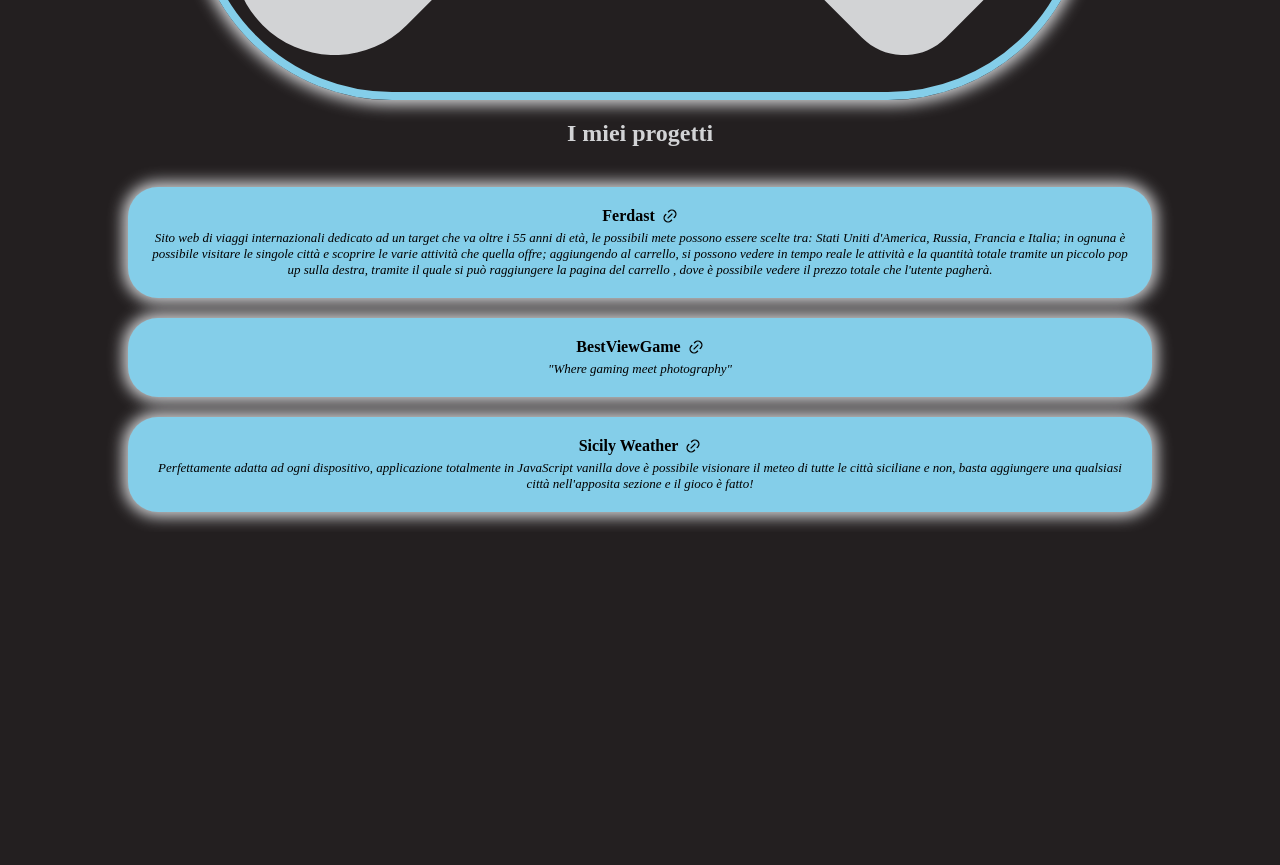
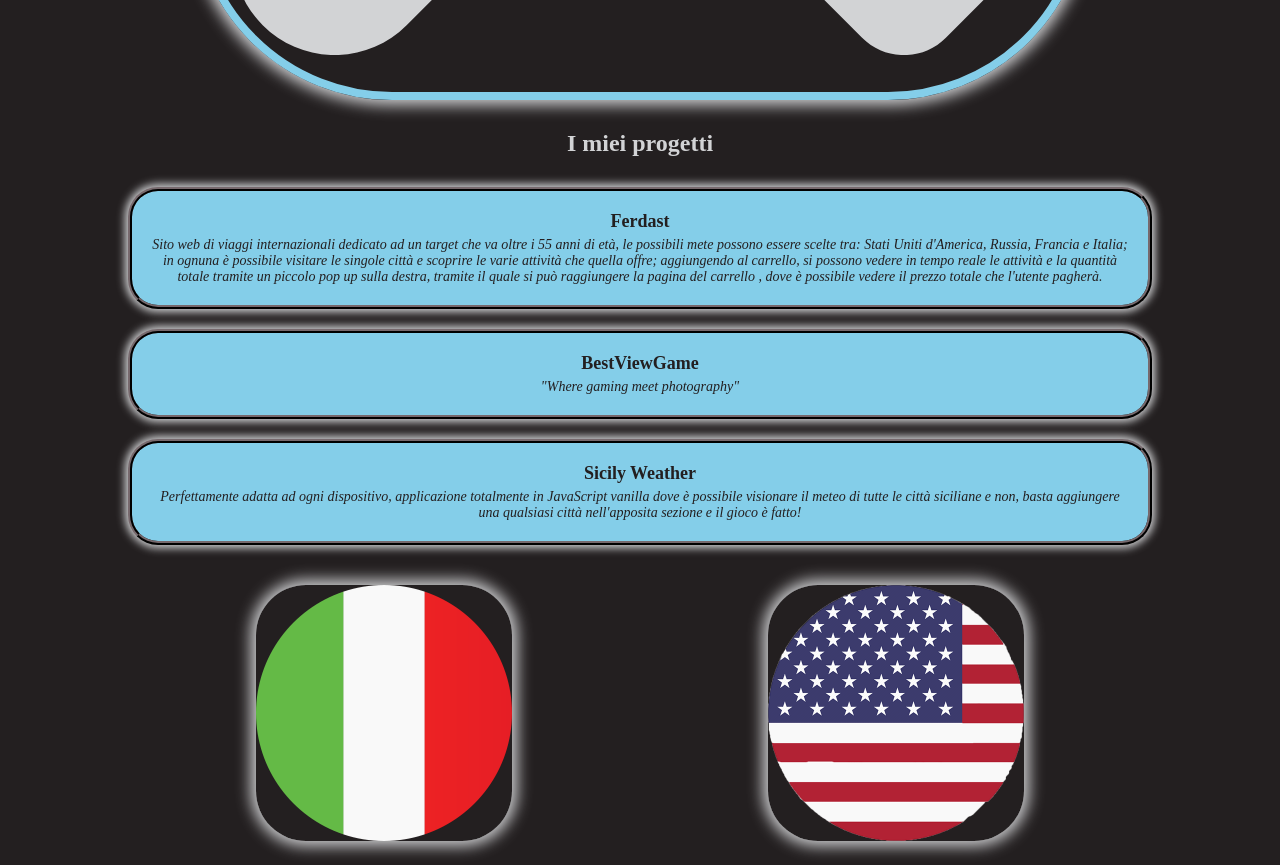
Before and after one commit to ChiaraZuccaro/links, a Next.js app: page /myprojects in a window 1280 px wide. Shown: the part 820-1685 px from the top of the page. Before the commit the page ends 1352 px from the top, so only its background shows below. Built offline with nearby package versions, Linux system fonts and the light colour scheme; a web font is replaced by a local one.

Commit message:
feat: project page

```diff
--- /dev/null
+++ b/components/DefaultLayout/defaultlayout.jsx
@@ -0,0 +1,21 @@
+import styles from "./styles.module.scss";
+import Image from "next/image";
+import Us from "../../components/Images/us-flag-round-icon0000.png";
+import Ita from "../../components/Images/italy-512.png";
+
+export const DefaultLayout = ({ children }) => {
+  return (
+    <div className={styles.default}>
+      {children}
+
+      <footer>
+        <div className={styles.flags}>
+          <Image src={Ita} />
+        </div>
+        <div className={styles.flags}>
+          <Image src={Us} />
+        </div>
+      </footer>
+    </div>
+  );
+};
--- /dev/null
+++ b/components/DefaultLayout/styles.module.scss
@@ -0,0 +1,18 @@
+@import "../../styles/variables.scss";
+
+.default {
+  footer {
+    display: flex;
+    flex-flow: row nowrap;
+    justify-content: space-evenly;
+    margin: 20px 0;
+    .flags {
+      width: 20%;
+      span {
+        border-radius: 50px;
+        -webkit-box-shadow: 0px 0px 15px 5px $grigioChiaro;
+        box-shadow: 0px 0px 15px 5px $grigioChiaro;
+      }
+    }
+  }
+}
--- a/components/Projects/SingleProj/singleproj.jsx
+++ b/components/Projects/SingleProj/singleproj.jsx
@@ -3,7 +3,7 @@ import { RiLink } from "react-icons/ri";
 
 export const SingleProj = ({ title, link, description }) => {
   return (
-    <a href={link} target="_blank">
+    <a href={link} target="_blank" className={styles.singleA}>
       <div className={styles.singleWrap}>
         <div className={styles.Title}>
           <h4>{title}</h4>
--- a/components/Projects/SingleProj/styles.module.scss
+++ b/components/Projects/SingleProj/styles.module.scss
@@ -1,13 +1,17 @@
 @import "../../../styles/variables.scss";
 
+.singleA {
   .singleWrap {
     border-radius: 30px;
     width: 80%;
     padding: 20px;
     margin: 0 auto;
     background-color: $azzurro;
-  -webkit-box-shadow: 0px 0px 15px 5px $grigioChiaro;
-  box-shadow: 0px 0px 15px 5px $grigioChiaro;
+    color: $nero;
+    border: 4px $nero ridge;
+    -webkit-box-shadow: 0px 0px 8px 3px $grigioChiaro;
+    box-shadow: 0px 0px 8px 3px $grigioChiaro;
+    transition: all 0.3s ease-in-out;
     .Title {
       display: flex;
       flex-flow: row nowrap;
@@ -16,14 +20,67 @@
       gap: 7px;
       h4 {
         margin: 0;
+        font-size: 18px;
+      }
+      svg {
+        display: none;
       }
     }
     p {
       font-style: italic;
       font-weight: lighter;
       width: 100%;
-    font-size: 13px;
+      font-size: 14px;
       margin: 5px 0 0 0;
       text-align: center;
     }
   }
+}
+
+.singleA:hover {
+  .singleWrap {
+    border: 4px $azzurro ridge;
+    background-color: $nero;
+    color: $azzurro;
+    transition: all 0.3s ease-in-out;
+    .Title {
+      svg {
+        display: block;
+      }
+    }
+  }
+}
+
+.singleA:active {
+  .singleWrap {
+    border: 4px $azzurro inset;
+    background-color: $nero;
+    color: $azzurro;
+    -webkit-box-shadow: 0px 0px 5px 0px $grigioChiaro;
+    box-shadow: 0px 0px 5px 0px $grigioChiaro;
+    transform: scale(0.9);
+    transition: all 0.3s ease-in-out;
+    .Title {
+      svg {
+        display: block;
+      }
+    }
+  }
+}
+
+.singleA:visited {
+  .singleWrap {
+    border: 4px $azzurro inset;
+    background-color: #a5d7eb;
+    color: $nero;
+    -webkit-box-shadow: 0px 0px 5px 0px $grigioChiaro;
+    box-shadow: 0px 0px 5px 0px $grigioChiaro;
+    transform: scale(0.9);
+    transition: all 0.3s ease-in-out;
+    .Title {
+      svg {
+        display: block;
+      }
+    }
+  }
+}
--- a/components/Projects/projects.jsx
+++ b/components/Projects/projects.jsx
@@ -1,31 +1,31 @@
 import { SingleProj } from "./SingleProj/singleproj";
+import dataProjects from "../../utils/dataproject";
 import styles from "./styles.module.scss";
+import Link from "next/link";
 import { FaTools } from "react-icons/fa";
 
 export const Projects = () => {
   return (
     <div className={styles.ProjectsWrap}>
       <div className={styles.title}>
-        <div className={styles.tools}>
-          <FaTools />
-        </div>
+        <Link href="/">
+          <div className={styles.tools}>
+            <FaTools />
+          </div>
+        </Link>
         <h2>I miei progetti</h2>
       </div>
-      <SingleProj
-        title="Ferdast"
-        link="https://cb3-argo-two.vercel.app/"
-        description="Sito web di viaggi internazionali dedicato ad un target che va oltre i 55 anni di età, le possibili mete possono essere scelte tra: Stati Uniti d'America, Russia, Francia e Italia; in ognuna è possibile visitare le singole città e scoprire le varie attività che quella offre; aggiungendo al carrello, si possono vedere in tempo reale le attività e la quantità totale tramite un piccolo pop up sulla destra, tramite il quale si può raggiungere la pagina del carrello , dove è possibile vedere il prezzo totale che l'utente pagherà."
-      />
-      <SingleProj
-        title="BestViewGame"
-        link="https://bestviewgame.com/"
-        description='"Where gaming meet photography"'
-      />
-      <SingleProj
-        title="Sicily Weather"
-        link="https://chiarazuccaro.github.io/WeatherApp-CodeWeek/"
-        description="Perfettamente adatta ad ogni dispositivo, applicazione totalmente in JavaScript vanilla dove è possibile visionare il meteo di tutte le città siciliane e non, basta aggiungere una qualsiasi città nell'apposita sezione e il gioco è fatto!"
-      />
+      <div className={styles.projList}>
+        {dataProjects &&
+          dataProjects.map((obj, i) => (
+            <SingleProj
+              title={obj.title}
+              link={obj.link}
+              description={obj.description}
+              key={i}
+            />
+          ))}
+      </div>
     </div>
   );
 };
--- a/components/Projects/styles.module.scss
+++ b/components/Projects/styles.module.scss
@@ -4,7 +4,7 @@
   margin: 20px 0;
   display: flex;
   flex-direction: column;
-  gap: 20px;
+  gap: 30px;
   font-family: $defaultFont;
 
   .title {
@@ -19,11 +19,21 @@
       padding: 33px;
       -webkit-box-shadow: 0px 0px 15px 5px $grigioChiaro;
       box-shadow: 0px 0px 15px 5px $grigioChiaro;
+      cursor: pointer;
       svg {
-        text-align: center;
         width: 100%;
         height: auto;
       }
     }
+    h2 {
+      margin: 30px 0 0 0;
+    }
+  }
+
+  .projList {
+    display: flex;
+    flex-direction: column;
+    gap: 20px;
+    margin: 0 0 20px 0;
   }
 }
--- a/pages/_app.js
+++ b/pages/_app.js
@@ -1,7 +1,12 @@
+import { DefaultLayout } from "../components/DefaultLayout/defaultlayout";
 import "../styles/globals.scss";
 
 function MyApp({ Component, pageProps }) {
-  return <Component {...pageProps} />;
+  return (
+    <DefaultLayout>
+      <Component {...pageProps} />
+    </DefaultLayout>
+  );
 }
 
 export default MyApp;
--- a/pages/myprojects/index.jsx
+++ b/pages/myprojects/index.jsx
@@ -1,7 +1,20 @@
+import Head from "next/head";
 import { Projects } from "../../components/Projects/projects";
 
 const MyProjects = () => {
-  return <Projects />;
+  return (
+    <div>
+      <Head>
+        <title>Progetti</title>
+        <meta
+          name="description"
+          content="progetti personali di Chiara Zuccaro"
+        />
+        <link rel="icon" href="/favicon.ico" />
+      </Head>
+      <Projects />
+    </div>
+  );
 };
 
 export default MyProjects;
--- /dev/null
+++ b/utils/dataproject.js
@@ -0,0 +1,21 @@
+const dataProjects = [
+  {
+    title: "Ferdast",
+    link: "https://cb3-argo-two.vercel.app/",
+    description:
+      "Sito web di viaggi internazionali dedicato ad un target che va oltre i 55 anni di età, le possibili mete possono essere scelte tra: Stati Uniti d'America, Russia, Francia e Italia; in ognuna è possibile visitare le singole città e scoprire le varie attività che quella offre; aggiungendo al carrello, si possono vedere in tempo reale le attività e la quantità totale tramite un piccolo pop up sulla destra, tramite il quale si può raggiungere la pagina del carrello , dove è possibile vedere il prezzo totale che l'utente pagherà.",
+  },
+  {
+    title: "BestViewGame",
+    link: "https://bestviewgame.com/",
+    description: '"Where gaming meet photography"',
+  },
+  {
+    title: "Sicily Weather",
+    link: "https://chiarazuccaro.github.io/WeatherApp-CodeWeek/",
+    description:
+      "Perfettamente adatta ad ogni dispositivo, applicazione totalmente in JavaScript vanilla dove è possibile visionare il meteo di tutte le città siciliane e non, basta aggiungere una qualsiasi città nell'apposita sezione e il gioco è fatto!",
+  },
+];
+
+export default dataProjects;
```
Also changed, not shown: pages/index.js (+6 -15 lines), styles/Home.module.scss (+2 -14 lines). Lines whose indentation alone changed are shown as unchanged.
